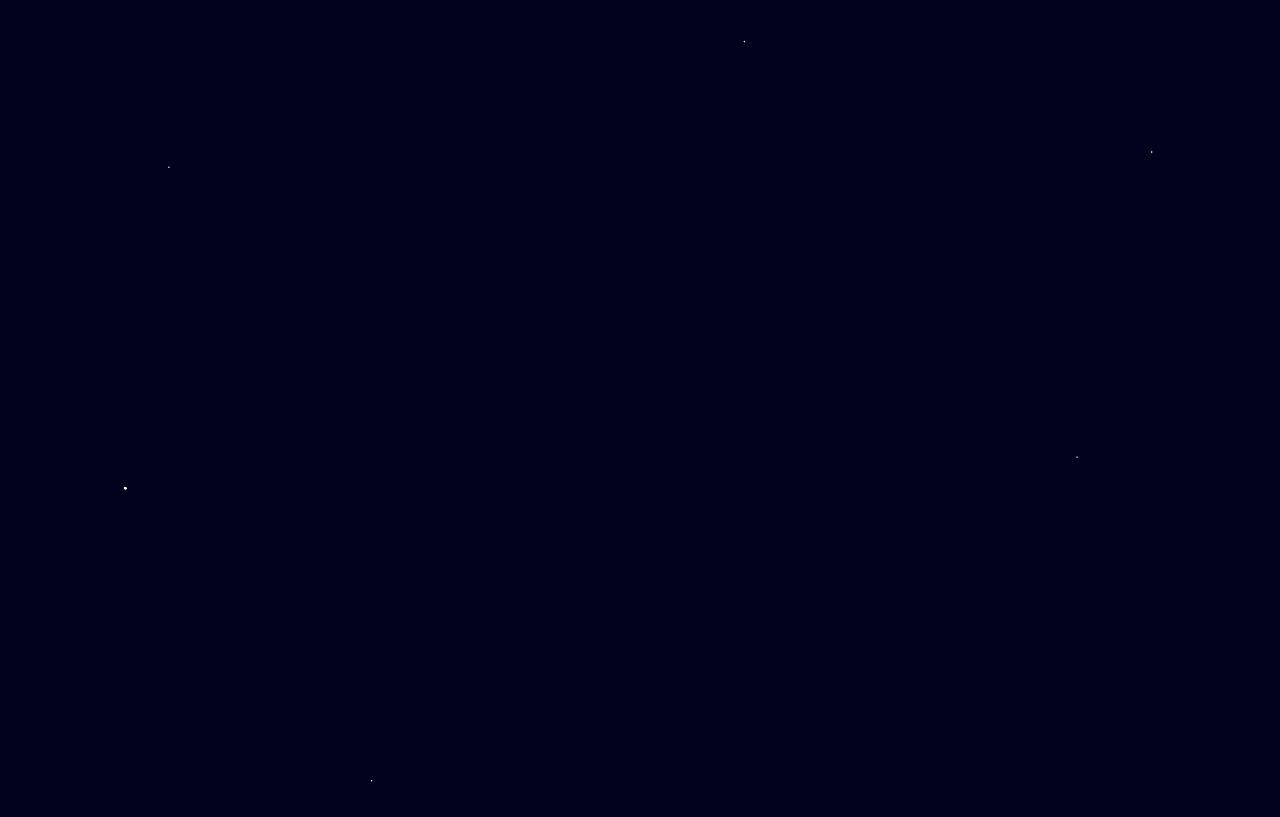
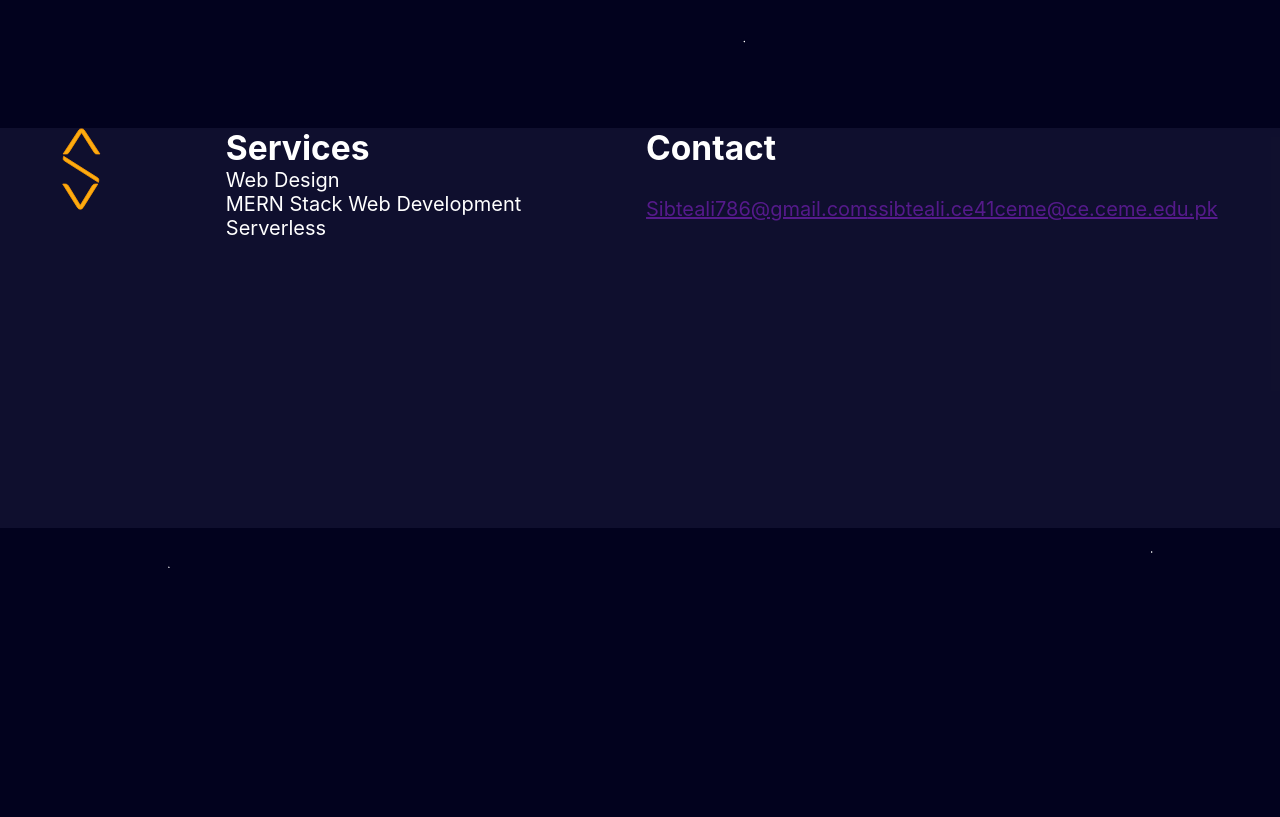
Before and after one commit to sibteali786/Portfolio_Animated, a React (Create React App) app: page / in a window 1280 px wide. Shown: the part 880-1697 px from the top of the page. Built offline with nearby package versions, Linux system fonts and the light colour scheme; a web font is replaced by a local one.

Commit message:
added raw html elements for now in footer

```diff
--- a/src/App.js
+++ b/src/App.js
@@ -6,6 +6,7 @@ import { SibtealiBaqar, Contact, Projects, About } from "./Pages";
 import { Navbar } from "./components";
 import gsap from "gsap";
 import { MotionPathPlugin } from "gsap/MotionPathPlugin";
+import Footer from "./components/layout/Footer";
 
 gsap.registerPlugin(MotionPathPlugin);
 
@@ -68,6 +69,7 @@ function App() {
           <Router>
             <Navbar />
             <Route exact path="/" component={SibtealiBaqar} />
+            <Footer/>
             <div className={styles.container_1}>
               <Switch>
                 <Route exact path="/about" component={About} />
--- /dev/null
+++ b/src/Sass/components/footer.module.scss
@@ -0,0 +1,17 @@
+.footer{
+    display:flex;
+    flex-flow: row;
+    justify-content: space-around;
+    background-color: #2b2b4e57;
+    height: 400px;
+    font-size: 50px;
+    color: #FFFFFF;
+
+    p{
+        font-size: 20px;
+    }
+
+    a{
+        font-size: 20px;
+    }
+}
--- /dev/null
+++ b/src/components/layout/Footer.js
@@ -0,0 +1,37 @@
+import React from 'react'
+import styles from "../../Sass/components/footer.module.scss";
+import { ReactComponent as ReactLogo } from "../../Resources/logo_2.svg";
+function Footer(){
+
+
+
+    return (
+        <div className = {`${styles.footer}`}>
+            <ReactLogo className={`logo`} />
+            <div>
+            <h6>
+                Services
+            </h6>
+            <p>
+                Web Design
+            </p>
+            <p>
+                MERN Stack Web Development
+            </p>
+            <p>
+                Serverless
+            </p>
+            </div>
+            <div>
+            <h6>
+                Contact
+            </h6>
+                <a href="">Sibteali786@gmail.com</a>
+                <a href="">ssibteali.ce41ceme@ce.ceme.edu.pk</a>
+            </div>
+
+        </div>
+    )
+}
+
+export default Footer;
```
